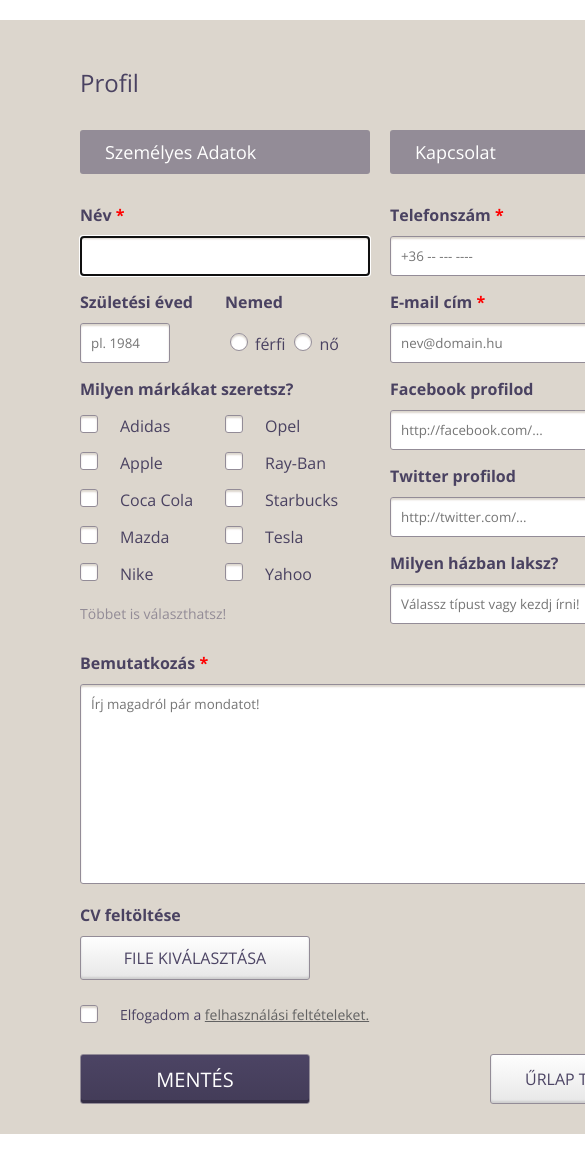
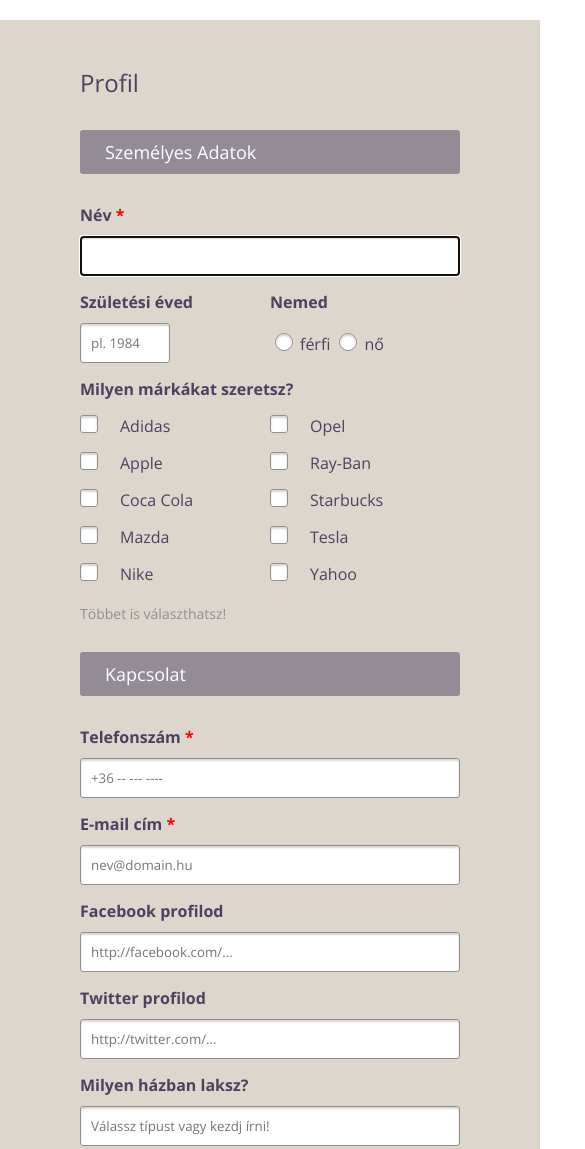
Before and after one commit to greenfox-zerda-lasers/oliviaisarobot, a plain HTML site: page week-02/day-02/index.html in a window 390 px wide. Shown: the top 1149 px of the page, 585 px wide, since content can reach past the window. Drawn offline with nearby package versions, Linux system fonts and the light colour scheme.

Commit message:
Updated responsive version!

```diff
--- a/week-02/day-02/style.css
+++ b/week-02/day-02/style.css
@@ -16,7 +16,8 @@
 
 main {
   margin: 0 auto;
-  width: 600px;
+  width: 50%;
+  min-width: 380px;
   background: #dcd6cd;
   height: auto  ;
   position: relative;
@@ -26,12 +27,13 @@
 
 form {
   justify-content: space-between;
-  align-items: flex-start;;
+  align-items: flex-start;
   display: flex;
   flex-wrap: wrap;
 }
 
 section {
+  display: inline-block;
   flex-wrap: wrap;
 }
 
@@ -41,13 +43,35 @@
 }
 
 .pct50 {
-  width: 290px;
+  width: 48%;
+  min-width: 190px;
+  display: inline;
+  flex-wrap: wrap;
 }
 
 .pct100 {
-  width: 600px;
+  width: 100%;
   display: flex;
+  flex-wrap: wrap;
   justify-content: space-between;
+}
+
+/*for small screens*/
+
+@media all and (max-width:767px) {
+  .pct50 {
+    width: 100%;
+  }
+
+  .pct100 {
+    flex-direction: column;
+    align-items: center;
+  }
+
+  input[type="submit"], input[type="reset"] {
+    display: block;
+    margin-top: 20px;
+  }
 }
 
 /*form styling*/
@@ -152,6 +176,7 @@
 
 .radio label[for="gender"] {
   display: block;
+  flex-wrap: wrap;
 }
 
 .radio label[for="male"], .radio label[for="female"] {
@@ -309,6 +334,10 @@
   box-shadow: inset 0px -3px #352f46;
 }
 
+input[type="submit"]:hover {
+  background: teal;
+}
+
 input[type="reset"] {
   box-sizing: border-box;
   width: 190px;
@@ -319,3 +348,9 @@
   background: linear-gradient(180deg, #fefefe, #e7e7e7);
   box-shadow: inset 0px -2px 2px #cecece;
 }
+
+input[type="reset"]:hover {
+  color: white;
+  background: #e74c3c;
+  box-shadow: inset 0px -2px 2px #c0392b;
+}
```
Also changed, not shown: week-02/day-02/index.html (+1 -0 lines).
